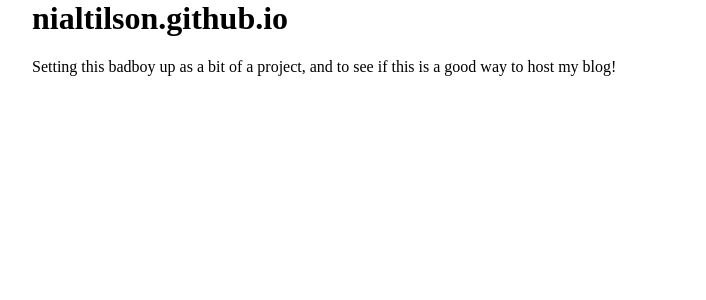
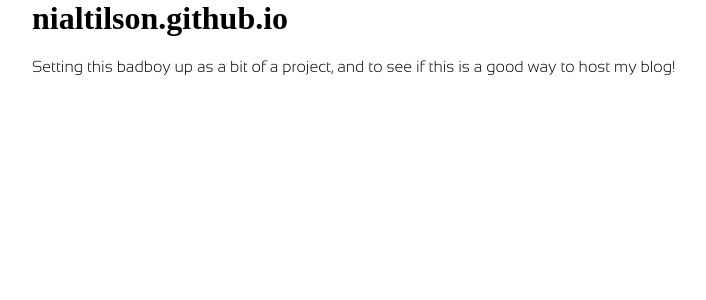
Before and after one commit to nialtilson/nialtilson.github.io, a PHP site: page / in a window 1280 px wide. Shown: the part 27-327 px from the top of the page, without its empty margins (128-834 px from the left). Run offline with PHP 8.4, Linux system fonts and the light colour scheme; some web fonts are replaced.

Commit message:
font-family in stylesheet

```diff
--- a/style.css
+++ b/style.css
@@ -50,7 +50,7 @@
   padding: 20px;
   padding-top: 0px;
   padding-bottom: 0px;
-  font: sansation;
+  font-family: sansation;
 
 }
 
```
